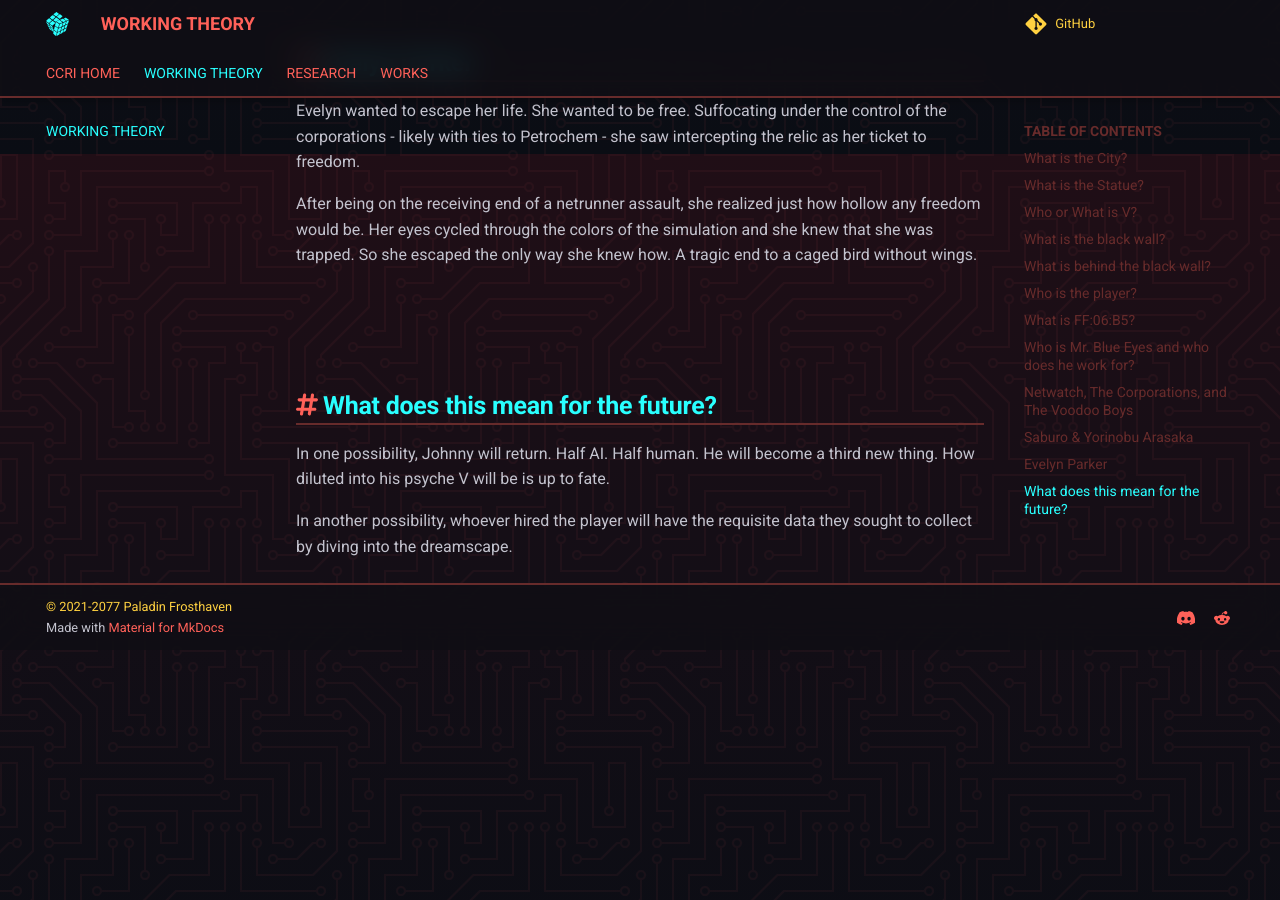
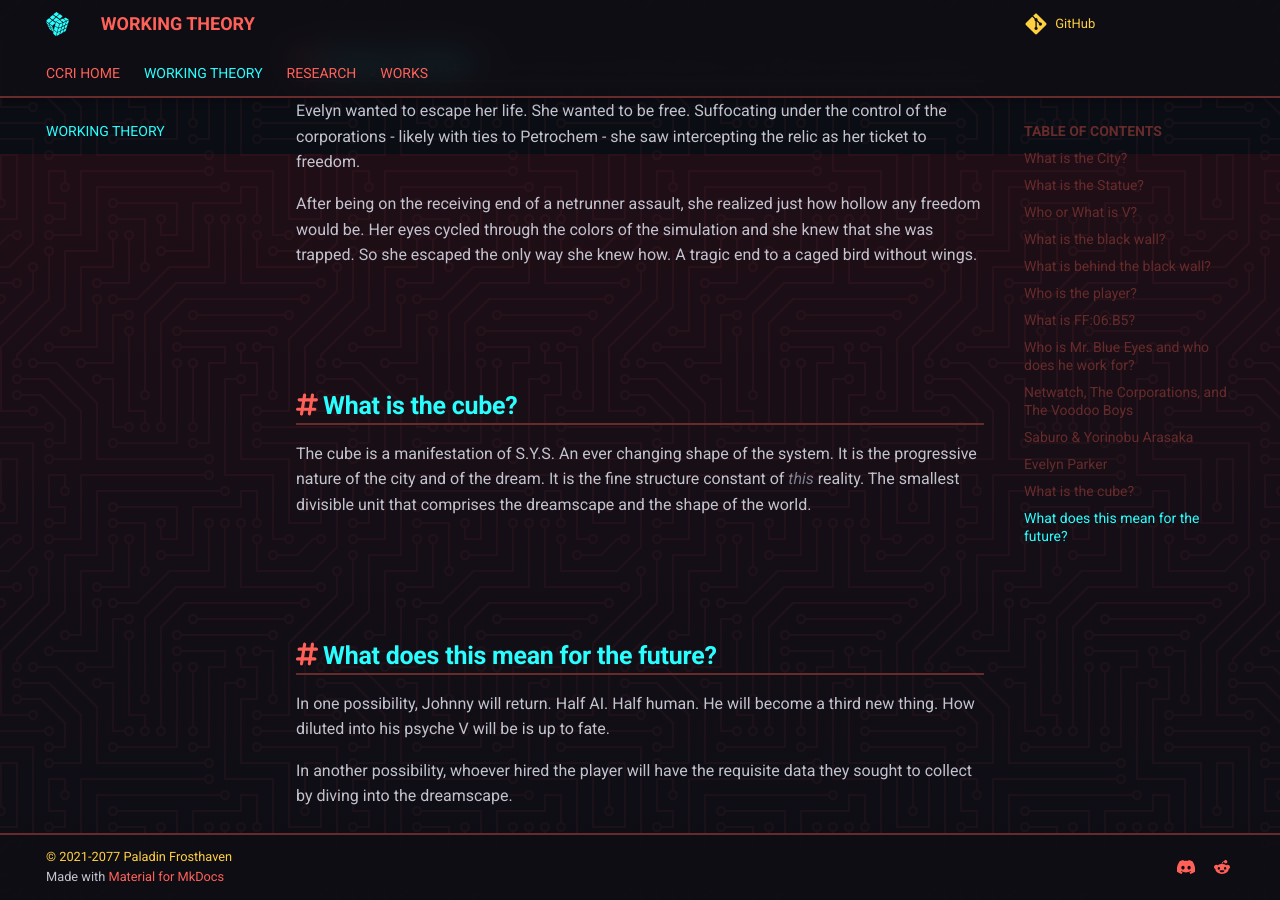
Before and after one commit to Frosthaven/cyberpunk-ff06b5-research, an MkDocs documentation site: the page built from docs/working-theory.md, in a window 1280 px wide and 900 px high, scrolled down 3446 px. Built offline with MkDocs 1.6.1 and Material for MkDocs 9.7.7, drawn with Linux system fonts in a browser that asks for light colours; comment, search, counter and statistics services are not loaded.

Commit message:
updated "working theory" page

```diff
--- a/docs/working-theory.md
+++ b/docs/working-theory.md
@@ -108,6 +108,13 @@ hollow any freedom would be. Her eyes cycled through the colors of the simulatio
 and she knew that she was trapped. So she escaped the only way she knew how. A
 tragic end to a caged bird without wings.
 
+## What is the cube?
+
+The cube is a manifestation of S.Y.S. An ever changing shape of the system. It
+is the progressive nature of the city and of the dream. It is the fine structure
+constant of *this* reality. The smallest divisible unit that comprises the
+dreamscape and the shape of the world.
+
 ## What does this mean for the future?
 
 In one possibility, Johnny will return. Half AI. Half human. He will become a
```
